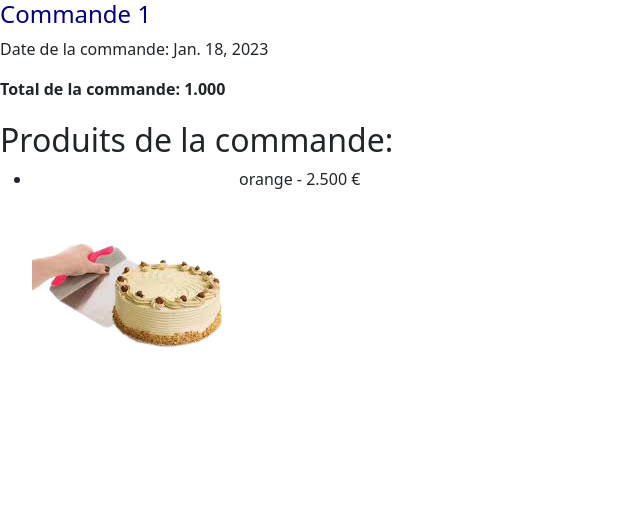
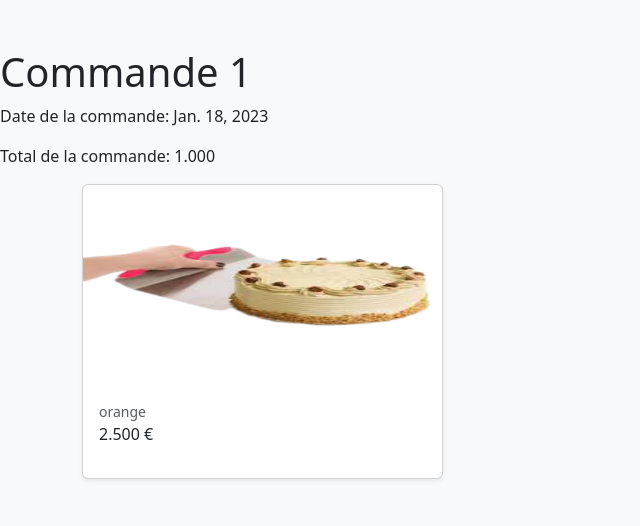
Before and after one commit to edamkhabou/project-django, a Django app: page /magasin/detail_commande/1/ in a window 1280 px wide. Shown: the top 526 px of the page, without its empty margins (0-640 px from the left). Run offline with Django 4.2, Linux system fonts and the light colour scheme; data comes from the database, SQL or seed files in the repository; both versions use the stored data as it was after the commit.

Commit message:
second commit

```diff
--- a/djangoenv/mysite/magasin/templates/magasin/commande/commande_detail.html
+++ b/djangoenv/mysite/magasin/templates/magasin/commande/commande_detail.html
@@ -1,17 +1,32 @@
 {% extends 'base.html' %}
+{% load static%}
+{% block content %}
 
-{% block content %}
-  <h1 style="font-size: 24px; color: navy;">Commande {{ commande.id }}</h1>
+
+<form method='POST' class="post-form">
+{% csrf_token %}
+<div class="album py-5 bg-light">
+  <h1 class="commande-title">Commande {{ commande.id }}</h1>
   <p>Date de la commande: {{ commande.dateCde }}</p>
-  <p style="font-weight: bold;">Total de la commande: {{ commande.totalCde }}</p>
-
-  <h2 style="margin-top: 20px;">Produits de la commande:</h2>
-  <ul>
-    {% for produit in commande.produits.all %}
-      <li>
-        {{ produit.libellé }} - {{ produit.prix }} €
-        <img src="{{ produit.img.url }}" alt="{{ produit.libellé }} image" style="float: left; margin-right: 10px;">
-      </li>
-    {% endfor %}
-  </ul>
+  <p class="commande-total">Total de la commande: {{ commande.totalCde }}</p>
+  <div class="container">
+    <div class="row row-cols-1 row-cols-sm-2 row-cols-md-3 g-3">
+      {% for produit in commande.produits.all %}
+        <div class="col">
+        <div class="card shadow-sm">
+          <img src="{{ produit.img.url }}" alt="{{ produit.libellé }} image" class="card-img-top" height="200px"  width="200px">
+          <div class="card-body">
+            <figcaption class="figure-caption">
+              {{ produit.libellé }}
+               </figcaption>
+               <p>{{ produit.prix }} € </p>
+                <div class="d-flex justify-content-between align-items-center">
+            </div>
+          </div>
+        </div>
+      </div>
+      {% endfor %}
+    </div>
+  </div>
+</div>
 {% endblock %}
--- a/djangoenv/mysite/magasin/urls.py
+++ b/djangoenv/mysite/magasin/urls.py
@@ -2,6 +2,7 @@ from django.urls import path
 from . import views
 from .views import TaskDetail
 from django.urls import path
+from .views import CategoryAPIView,ProduitAPIView
 
 from django.contrib.auth.views import (
     PasswordResetView,
@@ -28,5 +29,7 @@ urlpatterns =[
     path('password-reset-confirm/<uidb64>/<token>/', PasswordResetConfirmView.as_view(template_name='magasin/password_reset_confirm.html'),name='password_reset_confirm'),
     path('password-reset-complete/',PasswordResetCompleteView.as_view(template_name='magasin/password_reset_complete.html'),name='password_reset_complete'),
     path("add_commande",views.add_commande,name="Commande"),
-    path('detail_commande/<int:id>/',views.commande_detail,name="detailcomm")
+    path('detail_commande/<int:id>/',views.commande_detail,name="detailcomm"),
+    path('api/category/', CategoryAPIView.as_view()),
+    path('api/produits/',ProduitAPIView.as_view())
 ]
--- a/djangoenv/mysite/magasin/views.py
+++ b/djangoenv/mysite/magasin/views.py
@@ -16,6 +16,15 @@ from django.contrib import messages
 from django.shortcuts import render
 from django.views.generic.list import ListView
 from django.views.generic.detail import DetailView
+
+
+from rest_framework.views import APIView
+from rest_framework.response import Response
+
+from .models import Categorie
+from magasin.serializers import CategorySerializer,ProduitSerializer
+from rest_framework import viewsets
+
 """def index(request):
     products=Produit.objects.all()
     context={'products':products}
@@ -173,14 +182,14 @@ def add_commande(request):
             commande.save()
 
             # Redirect to the detail view of the newly created commande
-            return redirect('commande_detail', pk=commande.pk)
+            return redirect('detailcomm', commande.pk)
 
     context = {
         'form': form,
         'produits': Produit.objects.all(),
     }
 
-    return render(request, 'magasin/cart.html', context)
+    return render(request, 'magasin/commande/cart.html', context)
 
 def commande_detail(request,id):
     commande = get_object_or_404(Commande, pk=id)
@@ -188,3 +197,27 @@ def commande_detail(request,id):
         'commande': commande
     }
     return render(request, 'magasin/commande/commande_detail.html', context)
+
+
+
+class CategoryAPIView(APIView):
+
+    def get(self, *args, **kwargs):
+        categories = Categorie.objects.all()
+        serializer = CategorySerializer(categories, many=True)
+        return Response(serializer.data)
+class ProduitAPIView(APIView):
+    def get(self, *args, **kwargs):
+        produit=Produit.objects.all()
+        serializer=ProduitSerializer(produit,many=True)
+        return Response(serializer.data)
+class ProductViewset(viewsets.ReadOnlyModelViewSet):
+
+    serializer_class = ProduitSerializer
+
+    def get_queryset(self):
+        queryset = Produit.objects.all()
+        category_id = self.request.GET.get('category_id')
+        if category_id:
+            queryset = queryset.filter(categorie=category_id)
+        return queryset
--- a/djangoenv/mysite/mysite/settings.py
+++ b/djangoenv/mysite/mysite/settings.py
@@ -49,6 +49,7 @@ INSTALLED_APPS = [
     'django.contrib.messages',
     'django.contrib.staticfiles',
     'magasin.apps.MagasinConfig',
+    'rest_framework',
 
 
 ]
@@ -61,6 +62,8 @@ MIDDLEWARE = [
     'django.contrib.auth.middleware.AuthenticationMiddleware',
     'django.contrib.messages.middleware.MessageMiddleware',
     'django.middleware.clickjacking.XFrameOptionsMiddleware',
+    'django.contrib.sessions.middleware.SessionMiddleware',
+
 ]
 
 ROOT_URLCONF = 'mysite.urls'
--- a/djangoenv/mysite/mysite/urls.py
+++ b/djangoenv/mysite/mysite/urls.py
@@ -20,6 +20,11 @@ from django.conf import settings
 from django.conf.urls.static import static
 from django.contrib import admin, auth
 from django.contrib.auth import views as auth_views
+from rest_framework import routers
+from magasin.views import ProductViewset, CategoryAPIView
+
+router = routers.SimpleRouter()
+router.register('produit', ProductViewset, basename='produit')
 urlpatterns = [
     path('admin/', admin.site.urls),
     path('magasin/',include('magasin.urls')),
@@ -27,4 +32,6 @@ urlpatterns = [
     path('accounts/', include('django.contrib.auth.urls')),
     path('login/',auth_views.LoginView.as_view(template_name='registration/login.html'), name = 'login'),
     path('logout/', auth_views.LogoutView.as_view(template_name='registration/logout.html'), name = 'logout'),
+    path('api-auth/',include('rest_framework.urls')),
+    path('api/', include(router.urls)),
 ]+ static (settings.MEDIA_URL,document_root=settings.MEDIA_ROOT)
--- a/djangoenv/mysite/templates/acceuil.html
+++ b/djangoenv/mysite/templates/acceuil.html
@@ -10,6 +10,12 @@ href="https://cdn.jsdelivr.net/npm/bootstrap@5.3.0-alpha1/dist/css/bootstrap.min
     <body>
         <div id="conteneur">
             <h1 id="header">
+                {% if request.session.username %}
+    <p>Bienvenue, {{ request.session.username }}!</p>
+{% else %}
+    <p>Bienvenue, visiteur!</p>
+{% endif %}
+
                 <a href="#" title="Colored Design - Accueil">
                     <span>Colored Design</span></a></h1>
                     <nav> <ul id="menu">
```
Also changed, not shown: djangoenv/mysite/magasin/serializers.py (added, +16 -0 lines), djangoenv/mysite/magasin/templates/magasin/commande/cart.html (added, +15 -0 lines), djangoenv/mysite/mysite/views.py (+12 -0 lines), djangoenv/mysite/db.sqlite3, 3 other files.
